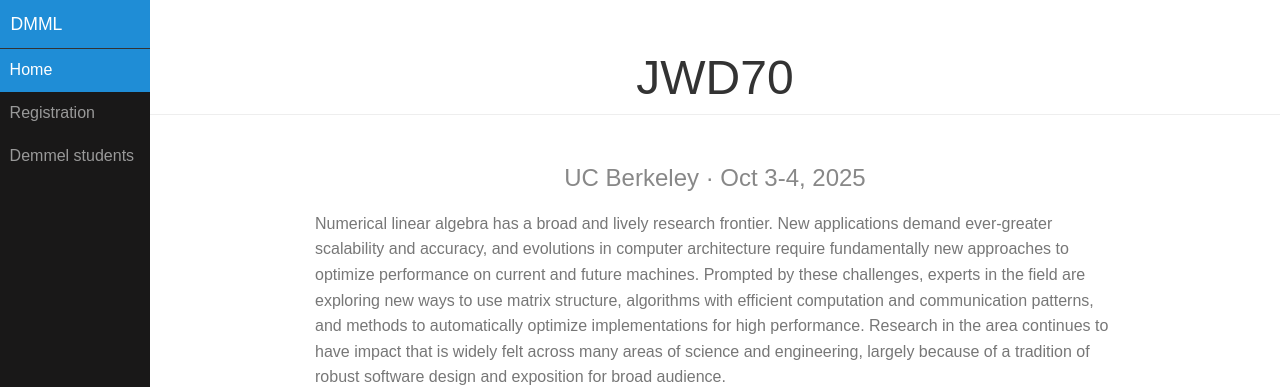
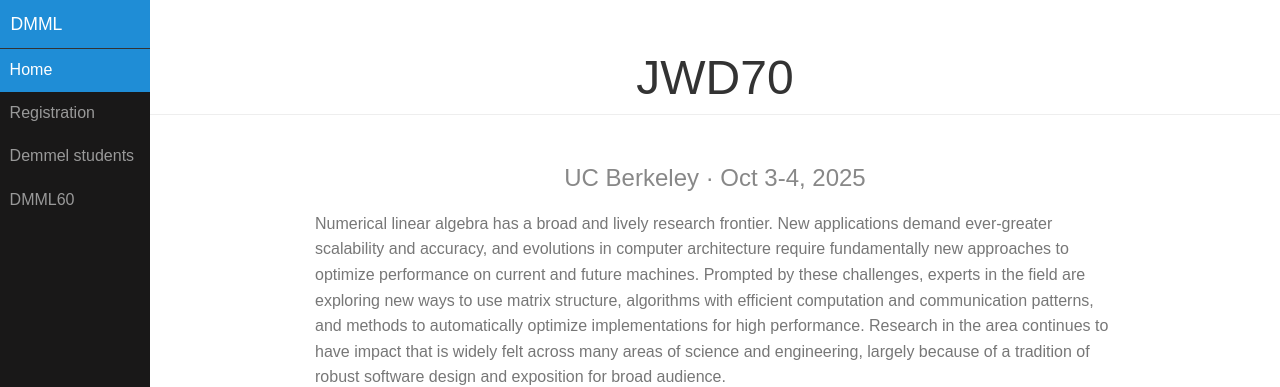
Before and after one commit to dbindel/dmml, a Jekyll site: the page built from index.html, in a window 1280 px wide. Shown: the top 387 px of the page. Built offline with Jekyll 4.4.1, drawn with Linux system fonts in a browser that asks for light colours.

Commit message:
Add link to old.

```diff
--- a/_includes/menu.html
+++ b/_includes/menu.html
@@ -13,6 +13,7 @@
         <a href="{{ site.baseurl }}{{ link.link }}.html">{{ link.name }}</a>
       </li>
       {% endfor %}
+      <li><a href="https://www.dbindel.net/dmml60">DMML60</a></li>
     </ul>
   </div>
 </div>
```
